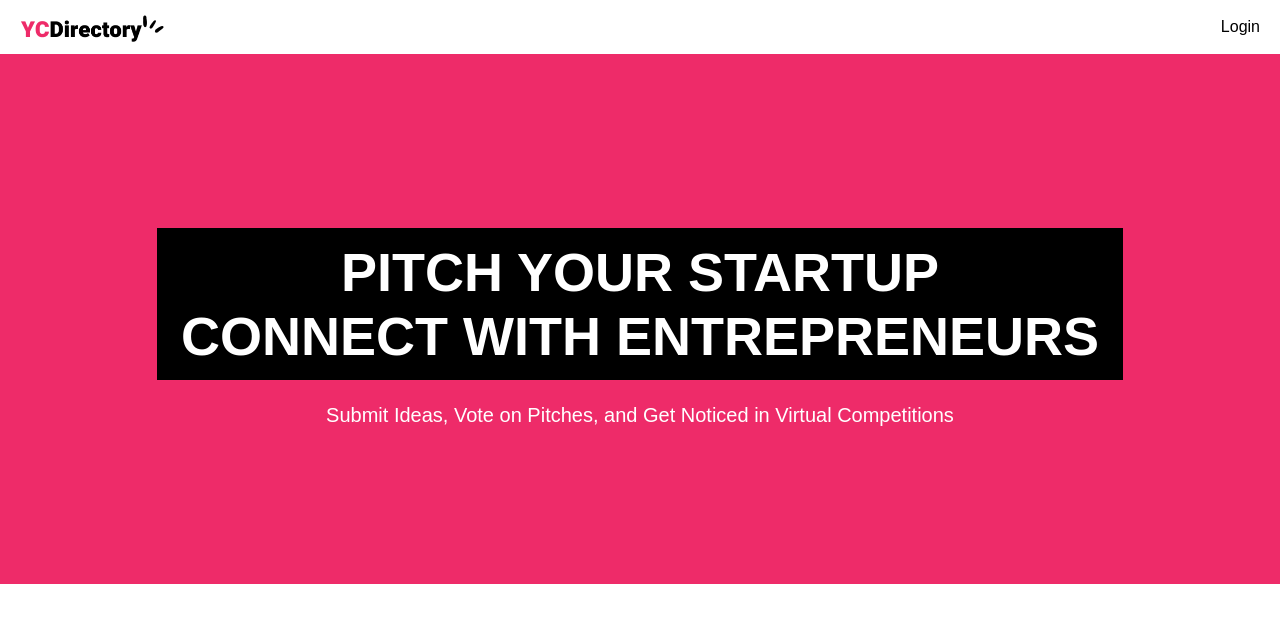
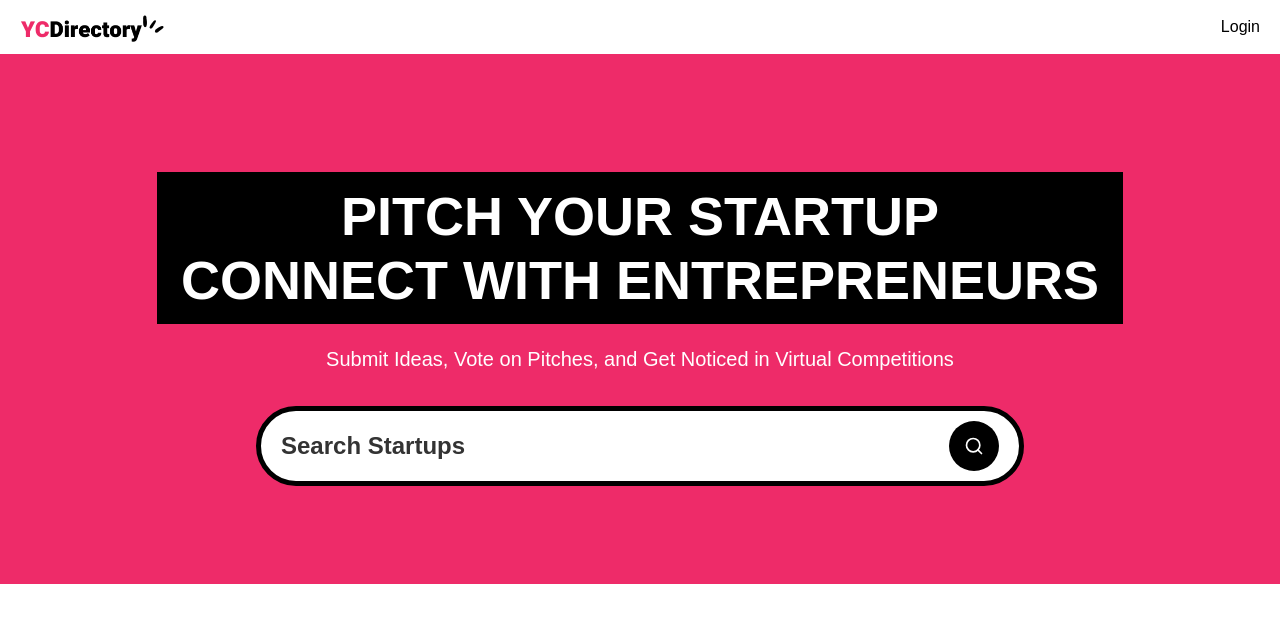
Before and after one commit to Mohamadi12/nextjs_crash, a Next.js app: page / in a window 1280 px wide. Shown: the top 622 px of the page. Built offline with nearby package versions, Linux system fonts and the light colour scheme; no server answers; a web font is replaced by a local one.

Commit message:
Search Form

```diff
--- a/src/app/(rout)/page.tsx
+++ b/src/app/(rout)/page.tsx
@@ -1,7 +1,12 @@
-import { Button } from "@/components/ui/button";
+import SearchForm from "@/components/SearchForm";
 import React from "react";
 
-const Page = () => {
+const Page = async ({
+  searchParams,
+}: {
+  searchParams: Promise<{ query?: string }>;
+}) => {
+  const query = (await searchParams).query;
   return (
     <>
       <section className="pink_container">
@@ -11,6 +16,7 @@
         <p className="sub-heading !max-w-3xl">
           Submit Ideas, Vote on Pitches, and Get Noticed in Virtual Competitions
         </p>
+        <SearchForm query={query} />
       </section>
     </>
   );
--- /dev/null
+++ b/src/components/SearchForm.tsx
@@ -0,0 +1,27 @@
+import React from "react";
+import Form from "next/form";
+import SearchFormReset from "./SearchFormReset";
+import { Search } from "lucide-react";
+
+const SearchForm = ({ query }: { query?: string }) => {
+  return (
+    <Form action="/" scroll={false} className="search-form">
+      <input
+        name="query"
+        defaultValue={query}
+        className="search-input"
+        placeholder="Search Startups"
+      />
+
+      <div className="flex gap-1">
+        {query && <SearchFormReset />}
+
+        <button type="submit" className="search-btn text-white">
+          <Search className="size-5"/>
+        </button>
+      </div>
+    </Form>
+  );
+};
+
+export default SearchForm;
--- /dev/null
+++ b/src/components/SearchFormReset.tsx
@@ -0,0 +1,21 @@
+"use client";
+import { X } from "lucide-react";
+import Link from "next/link";
+import React from "react";
+
+const SearchFormReset = () => {
+  const reset = () => {
+    const form = document.querySelector(".search-form") as HTMLFormElement;
+    if (form) form.reset;
+  };
+
+  return (
+    <button type="reset" onClick={reset}>
+      <Link href="/" className="search-btn text-white">
+        <X className="size-5"/>
+      </Link>
+    </button>
+  );
+};
+
+export default SearchFormReset;
```
